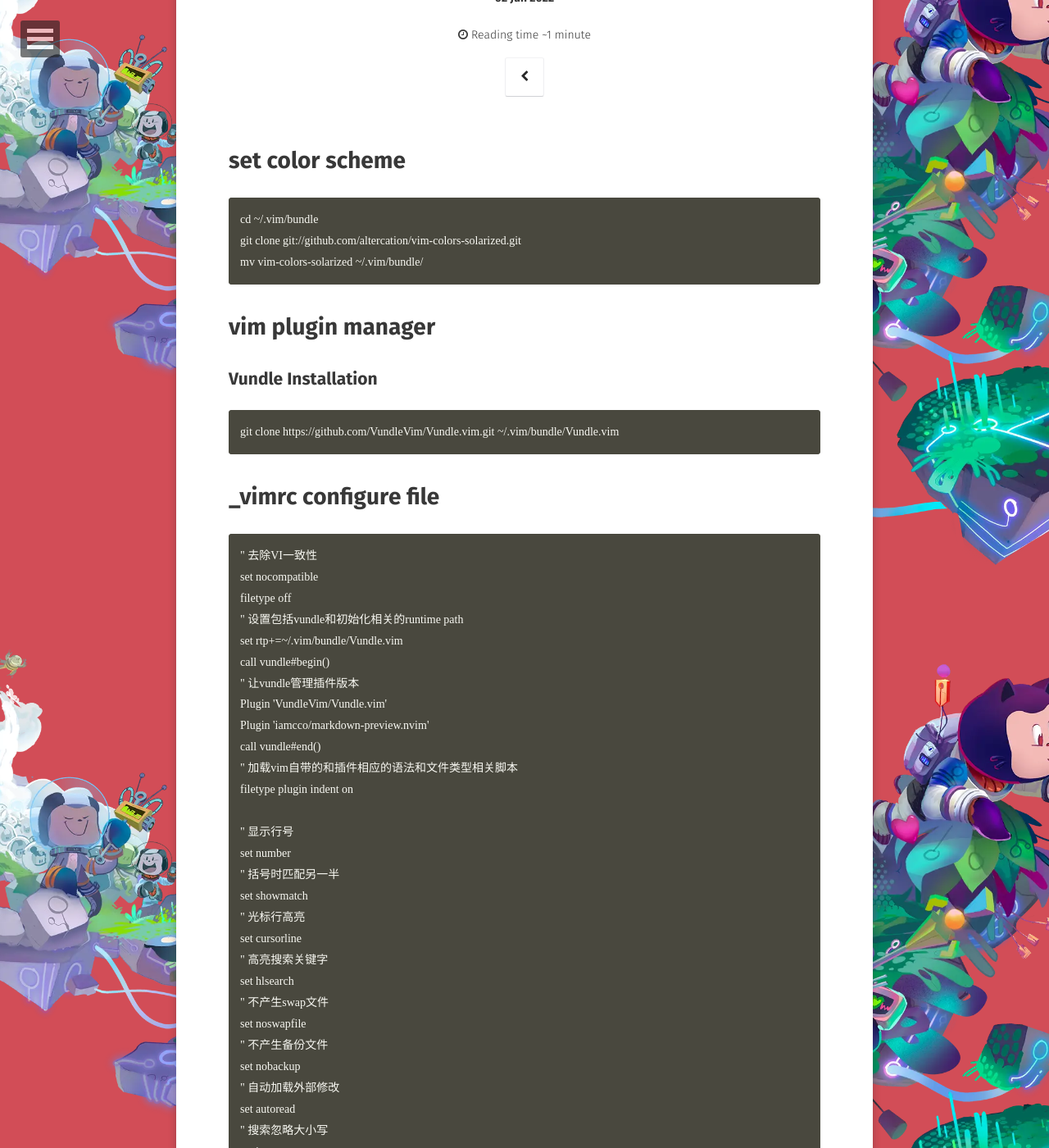
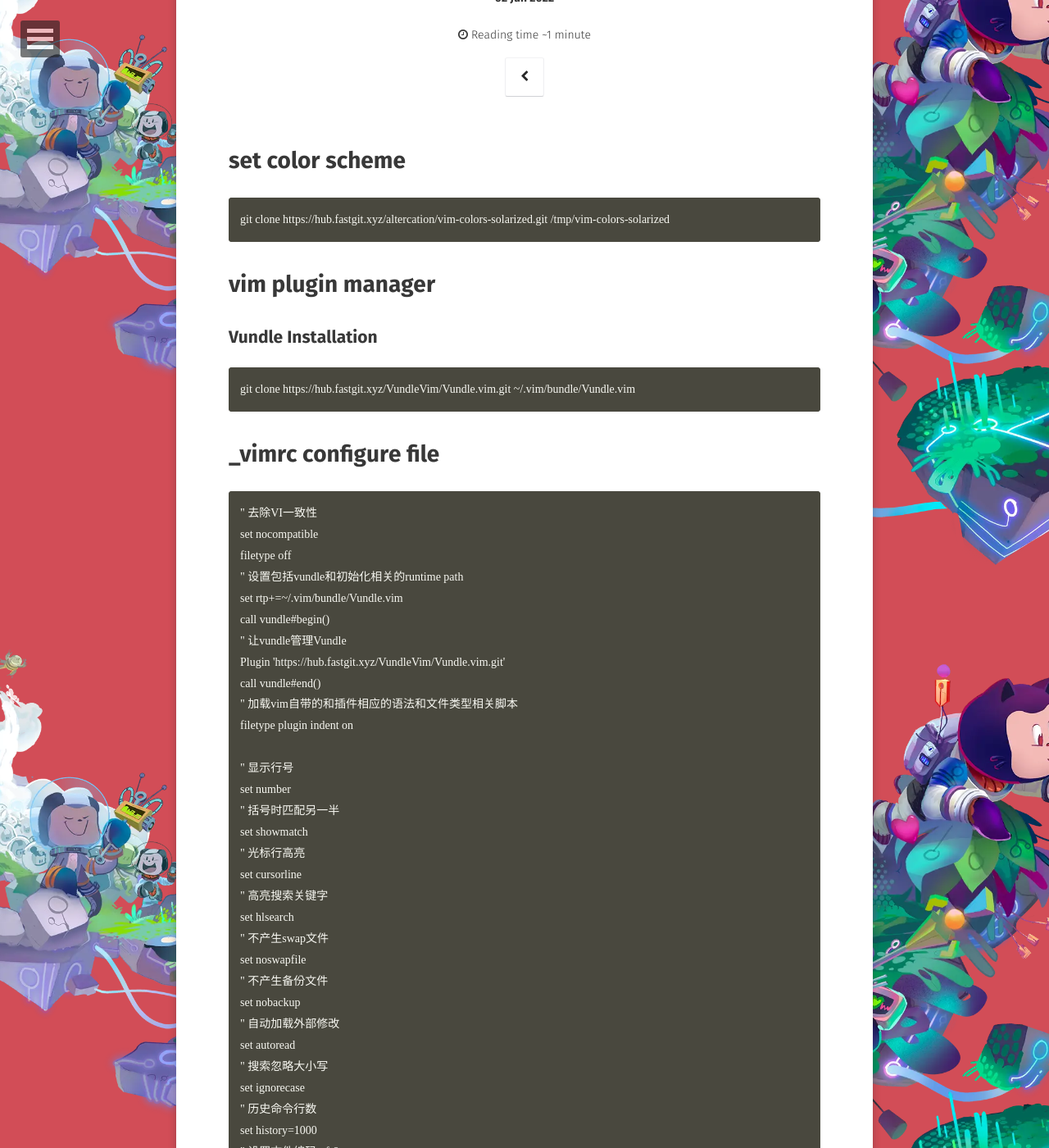
Before and after one commit to WebPavel/WebPavel.github.io, a Jekyll site: the page built from _posts/2022-06-02-Vim Configure.md, in a window 1280 px wide and 1400 px high, scrolled down 200 px. Shown: the whole window at 82% size. Built offline with Jekyll 4.4.1, drawn with Linux system fonts in a browser that asks for light colours; some web fonts are replaced; some of the changed text lies outside the part shown.

Commit message:
Update 2022-06-02-Vim Configure.md

````diff
--- a/_posts/2022-06-02-Vim Configure.md
+++ b/_posts/2022-06-02-Vim Configure.md
@@ -11,9 +11,7 @@ comments: false
 # set color scheme
 
 ```
-cd ~/.vim/bundle
-git clone git://github.com/altercation/vim-colors-solarized.git
-mv vim-colors-solarized ~/.vim/bundle/
+git clone https://hub.fastgit.xyz/altercation/vim-colors-solarized.git /tmp/vim-colors-solarized
 ```
 
 # vim plugin manager
@@ -21,7 +19,7 @@ mv vim-colors-solarized ~/.vim/bundle/
 ## Vundle Installation
 
 ```
-git clone https://github.com/VundleVim/Vundle.vim.git ~/.vim/bundle/Vundle.vim
+git clone https://hub.fastgit.xyz/VundleVim/Vundle.vim.git ~/.vim/bundle/Vundle.vim
 ```
 
 # _vimrc configure file
@@ -33,9 +31,8 @@ filetype off
 " 设置包括vundle和初始化相关的runtime path
 set rtp+=~/.vim/bundle/Vundle.vim
 call vundle#begin()
-" 让vundle管理插件版本
-Plugin 'VundleVim/Vundle.vim'
-Plugin 'iamcco/markdown-preview.nvim'
+" 让vundle管理Vundle
+Plugin 'https://hub.fastgit.xyz/VundleVim/Vundle.vim.git'
 call vundle#end()
 " 加载vim自带的和插件相应的语法和文件类型相关脚本
 filetype plugin indent on
````
